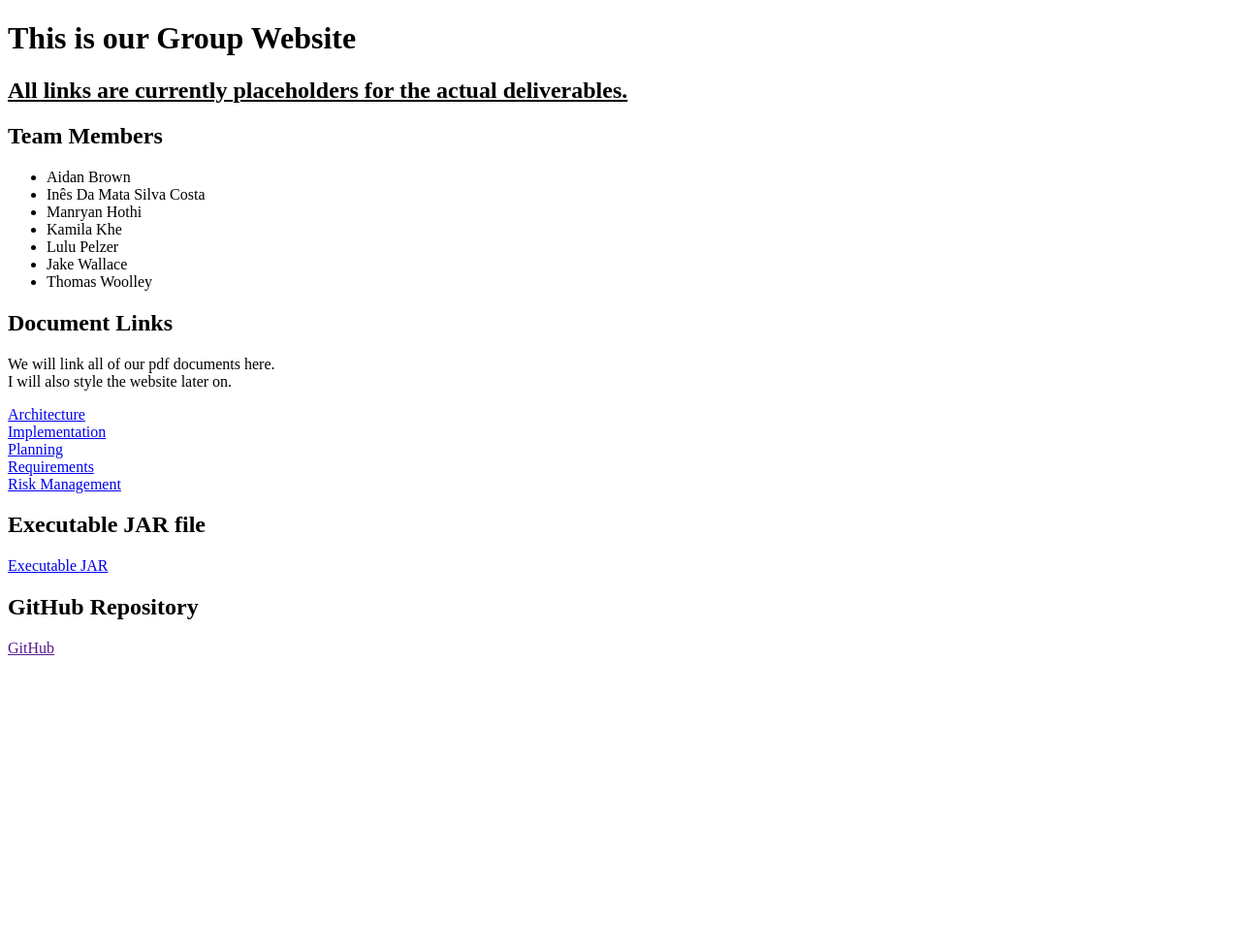
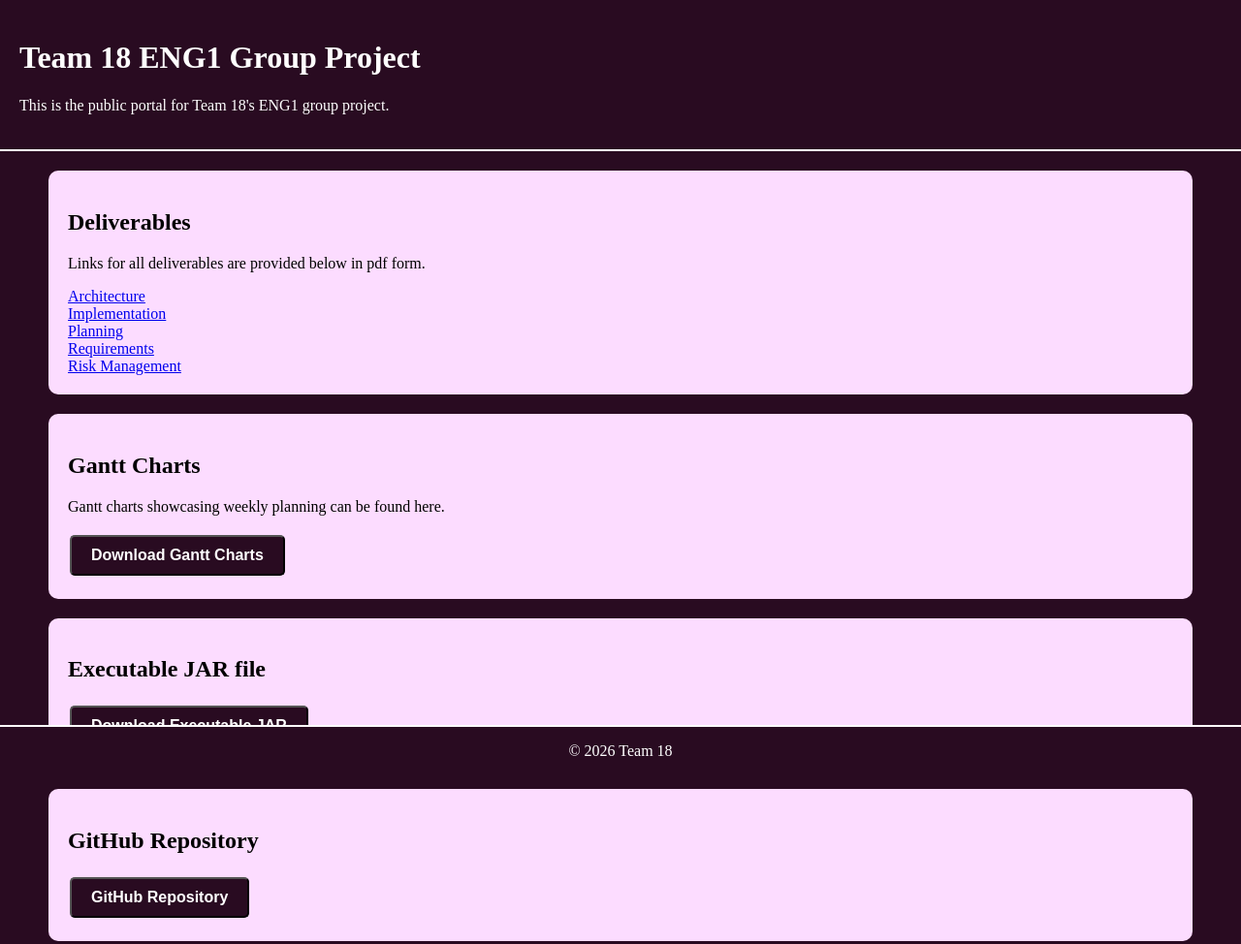
Before and after one commit to tpwoolley/team18-eng-1-website, a plain HTML site: page index.html in a window 1280 px wide. Shown: the top 974 px of the page at 97% size. Before the commit the page ends 800 px from the top, so only its background shows below. Drawn offline with Linux system fonts and the light colour scheme.

Commit message:
Added inital CSS styling, also added a pages for weekly planning and UML development.

```diff
--- a/index.html
+++ b/index.html
@@ -3,39 +3,71 @@
 <head>
     <meta charset="UTF-8">
     <meta name="viewport" content="width=device-width, initial-scale=1.0">
-    <title>Group Website</title>
+    <title>Team 18 ENG1 Public Portal</title>
+    <link rel="stylesheet" type="text/css" href="style.css">
 </head>
+
+<header>
+    <h1>Team 18 ENG1 Group Project</h1>
+    <p>This is the public portal for Team 18's ENG1 group project.</p>
+</header>
+
 <body>
-    <h1>This is our Group Website</h1>
-    <h2><u><b> All links are currently placeholders for the actual deliverables.</b></u></h2>
 
-    <h2>Team Members</h2>
-    <ul>
-        <li>Aidan Brown </li>
-        <li>Inês Da Mata Silva Costa </li>
-        <li>Manryan Hothi </li>
-        <li>Kamila Khe </li>
-        <li>Lulu Pelzer </li>
-        <li>Jake Wallace </li>
-        <li>Thomas Woolley </li>
-    </ul>
+    <!-- Links for all deliverables-->
+    <section id="deliverables">
+        <h2>Deliverables</h2>
+        <p>
+            Links for all deliverables are provided below in pdf form.
+        </p>
+        <a href="deliverables\Arch1.pdf" target="_blank">Architecture </a><br>
+        <a href="deliverables\Impl1.pdf" target="_blank">Implementation </a><br>
+        <a href="deliverables\Plan1.pdf" target="_blank">Planning </a><br>
+        <a href="deliverables\Req1.pdf" target="_blank">Requirements </a><br>
+        <a href="deliverables\Risk1.pdf" target="_blank">Risk Management </a><br>
 
-    <h2>Document Links</h2>
+    </section>
+
+    <!-- Link to Gantt Charts page -->
+    <section id="gantt charts"
+>
+        <h2>Gantt Charts</h2>
         <p>
-            We will link all of our pdf documents here.<br>
-            I will also style the website later on.
+            Gantt charts showcasing weekly planning can be found here.
         </p>
-        <a href="docs\Arch1.pdf" target="_blank">Architecture </a><br>
-        <a href="docs\Impl1.pdf" target="_blank">Implementation </a><br>
-        <a href="docs\Plan1.pdf" target="_blank">Planning </a><br>
-        <a href="docs\Req1.pdf" target="_blank">Requirements </a><br>
-        <a href="docs\Risk1.pdf" target="_blank">Risk Management </a><br>
+        <button class="button" onclick="window.location.href='\gantt-charts.html'">Download Gantt Charts</button><br>
+    </section>
 
-    <h2>Executable JAR file</h2>
-        <a href="Downloads\our-java-project.JAR" target="_blank">Executable JAR </a><br>
 
-    <h2>GitHub Repository</h2>
-        <a href="" target="_blank">GitHub </a><br>
+    <!-- Download link for executable JAR. -->
+
+    <section id="jar-download">
+            <h2>Executable JAR file</h2>
+            <button class="button" onclick="window.location.href='Downloads\our-java-project.JAR'">Download Executable JAR</button><br>
+    </section>
+
+    <!-- Link to GitHub Repository -->
+    <section id="github-link">
+            <h2>GitHub Repository</h2>
+            <button class="button" onclick="window.location.href='https://github.com/AXSurname/team18-eng1-private-codebase'">GitHub Repository</button>
+    </section>
+
+    <!-- List of Team Members -->
+    <section id="team-names">
+        <h2>Team Members</h2>
+        <ul>
+            <li>Aidan Brown </li>
+            <li>Inês Da Mata Silva Costa </li>
+            <li>Manryan Hothi </li>
+            <li>Kamila Khe </li>
+            <li>Lulu Pelzer </li>
+            <li>Jake Wallace </li>
+            <li>Thomas Woolley </li>
+        </ul>
+    </section>
 
 </body>
+<footer>
+    <p>&copy; 2026 Team 18</p>
+</footer>
 </html>
--- /dev/null
+++ b/style.css
@@ -0,0 +1,73 @@
+body {
+    margin: 0;
+    padding: 0;
+    background-color: #290b21;
+}
+
+header {
+    background-color: #290b21;
+    color: #fff;
+    text-align: left;
+    padding: 20px;
+    border-bottom: 2px solid #fff;
+}
+
+footer {
+    background-color: #290b21;
+    color: #fff;
+    text-align: center;
+    position: absolute;
+    bottom: 0;
+    width: 100%;
+    border-top: 2px solid #fff;
+}
+
+div {
+    margin: 20px 50px 20px 50px;
+    padding: 20px;
+    background-color: #fcdcff;
+    border-radius: 10px;
+}
+
+section {
+    margin: 20px 50px 20px 50px;
+    padding: 20px;
+    background-color: #fcdcff;
+    border-radius: 10px;
+}
+
+ul {
+    list-style-type: circle;
+    margin: 10px;
+
+}
+ul::marker {
+    color: #290b21;
+}
+
+.button {
+    background-color: #290b21;
+    color: #fff;
+    padding: 10px 20px;
+    text-align: center;
+    font-weight: bold;
+    display: inline-block;
+    font-size: 16px;
+    margin: 4px 2px;
+    cursor: pointer;
+    border-radius: 5px;
+}
+
+.button:hover {
+    background-color: #fcdcff;
+    color: #290b21;
+    border: 2px solid #290b21;
+}
+
+.box {
+    background-color: #fcdcff;
+    border: 2px solid #290b21;
+    padding: 20px;
+    margin: 20px 50px 20px 50px;
+    border-radius: 10px;
+}
```
Also changed, not shown: gantt-charts.html (added, +13 -0 lines), weekly-uml-diagrams.html (added), 1 other file.
